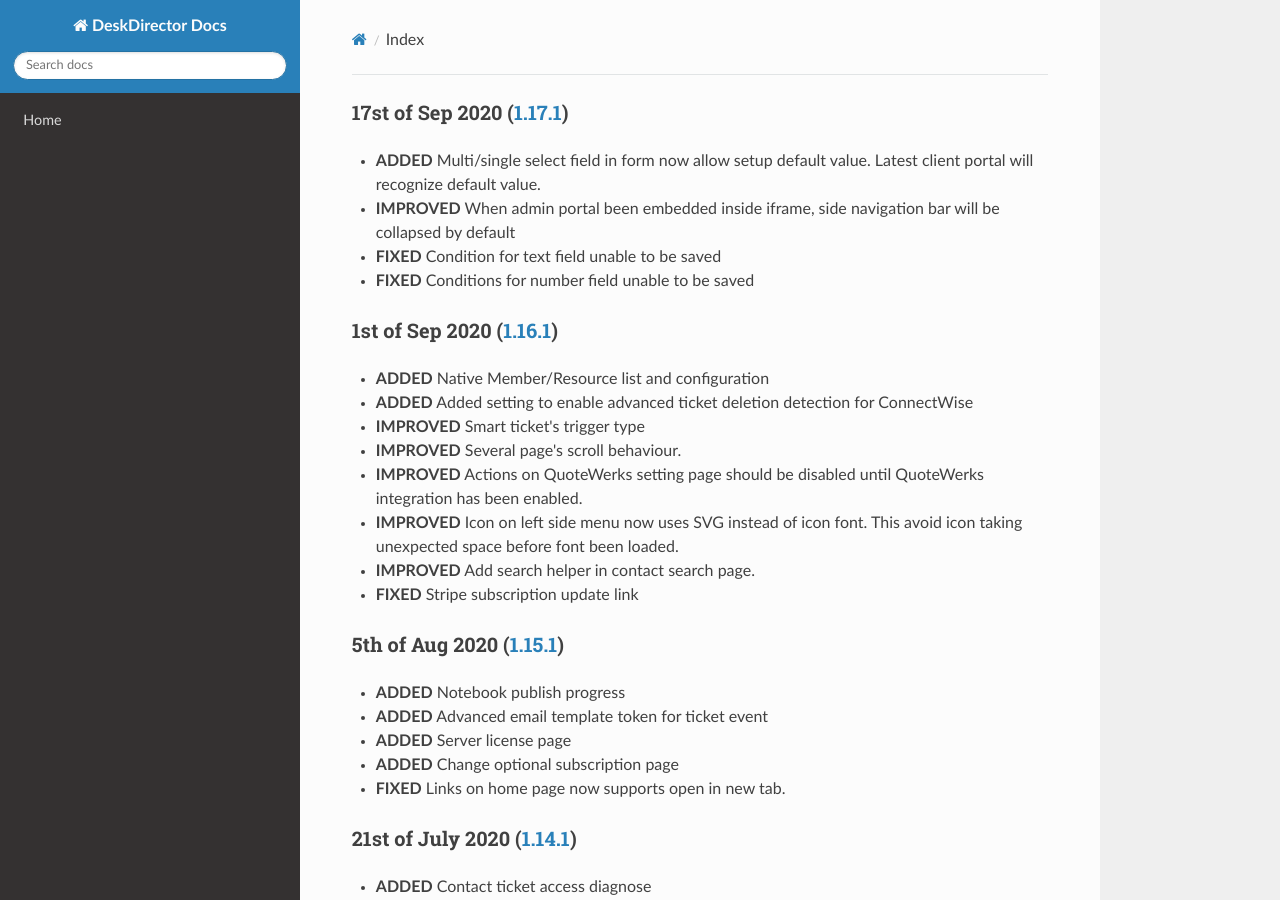
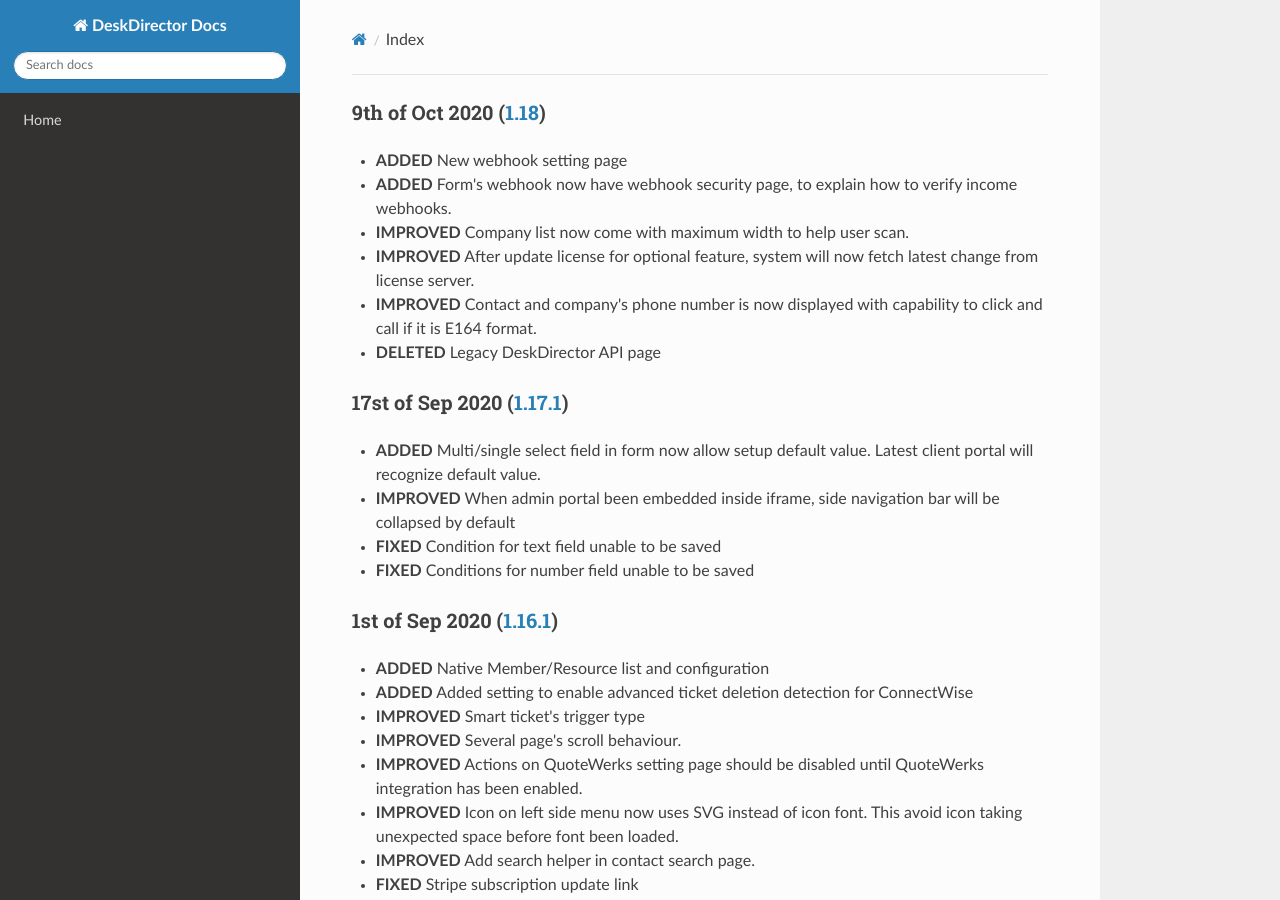
Before and after one commit to DeskDirector/docs, an MkDocs documentation site: the page built from docs/_release/admin/README.md, in a window 1280 px wide and 900 px high. Built offline with MkDocs 1.6.1, drawn with Linux system fonts in a browser that asks for light colours; nearby versions of some CDN libraries; old or Windows-style settings are respelled for this version of MkDocs.

Commit message:
Update README.md

```diff
--- a/docs/_release/admin/README.md
+++ b/docs/_release/admin/README.md
@@ -1,3 +1,11 @@
+### 9th of Oct 2020 ([1.18](v1.18.1))
+- **ADDED** New webhook setting page
+- **ADDED** Form's webhook now have webhook security page, to explain how to verify income webhooks.
+- **IMPROVED** Company list now come with maximum width to help user scan.
+- **IMPROVED** After update license for optional feature, system will now fetch latest change from license server.
+- **IMPROVED** Contact and company's phone number is now displayed with capability to click and call if it is E164 format.
+- **DELETED** Legacy DeskDirector API page
+
 ### 17st of Sep 2020 ([1.17.1](v1.17.1))
 - **ADDED** Multi/single select field in form now allow setup default value. Latest client portal will recognize default value.
 - **IMPROVED** When admin portal been embedded inside iframe, side navigation bar will be collapsed by default
```
